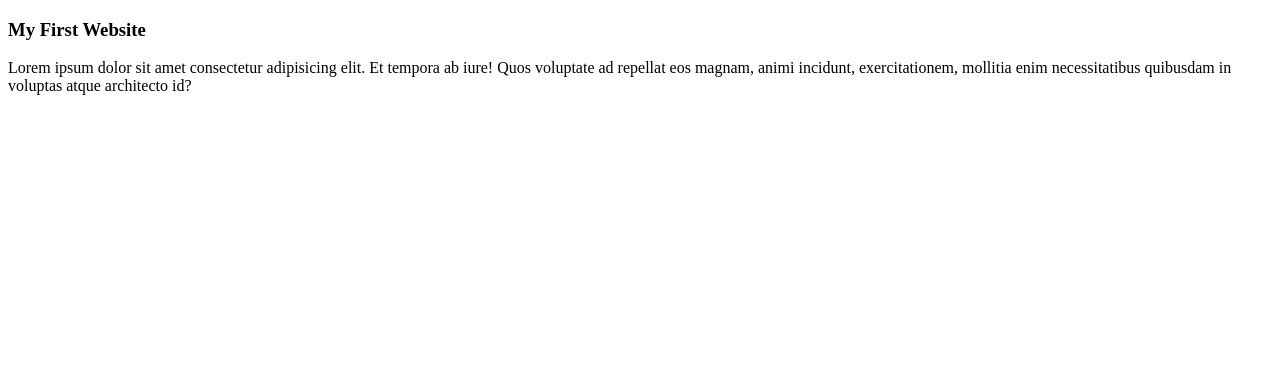
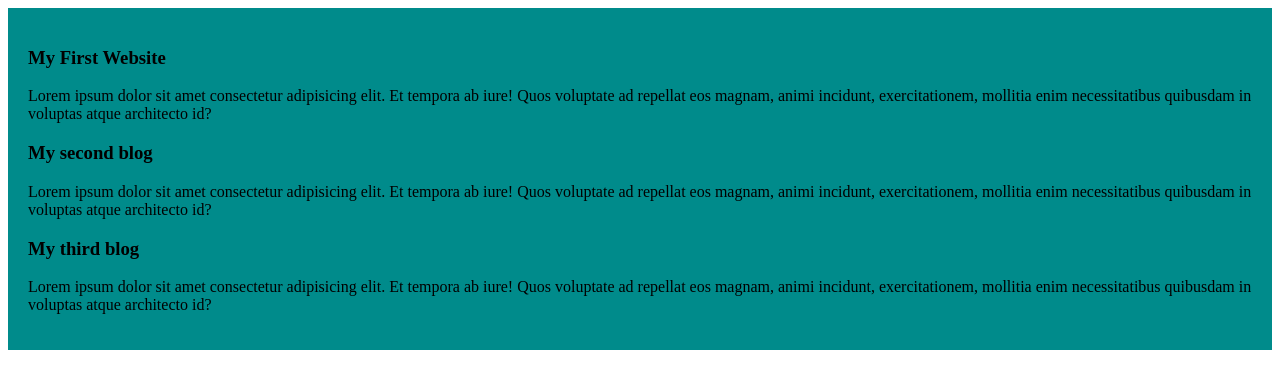
Before and after one commit to sahadat-nayem/my-first-github-repo, a plain HTML site: page index.html in a window 1280 px wide. Drawn offline with Linux system fonts and the light colour scheme.

Commit message:
added second and third blog

```diff
--- a/index.html
+++ b/index.html
@@ -4,11 +4,16 @@
     <meta charset="UTF-8">
     <meta name="viewport" content="width=device-width, initial-scale=1.0">
     <title>My First Ever Github Repo</title>
+    <link rel="stylesheet" href="style/blog.css">
 </head>
 <body>
    <div>
         <h3>My First Website</h3>
         <p>Lorem ipsum dolor sit amet consectetur adipisicing elit. Et tempora ab iure! Quos voluptate ad repellat eos magnam, animi incidunt, exercitationem, mollitia enim necessitatibus quibusdam in voluptas atque architecto id?</p>
+        <h3>My second blog</h3>
+        <p>Lorem ipsum dolor sit amet consectetur adipisicing elit. Et tempora ab iure! Quos voluptate ad repellat eos magnam, animi incidunt, exercitationem, mollitia enim necessitatibus quibusdam in voluptas atque architecto id?</p>
+        <h3>My third blog</h3>
+        <p>Lorem ipsum dolor sit amet consectetur adipisicing elit. Et tempora ab iure! Quos voluptate ad repellat eos magnam, animi incidunt, exercitationem, mollitia enim necessitatibus quibusdam in voluptas atque architecto id?</p>
    </div>
 </body>
 </html>
--- /dev/null
+++ b/style/blog.css
@@ -0,0 +1,4 @@
+div{
+    background-color: darkcyan;
+    padding: 20px;
+}
```
